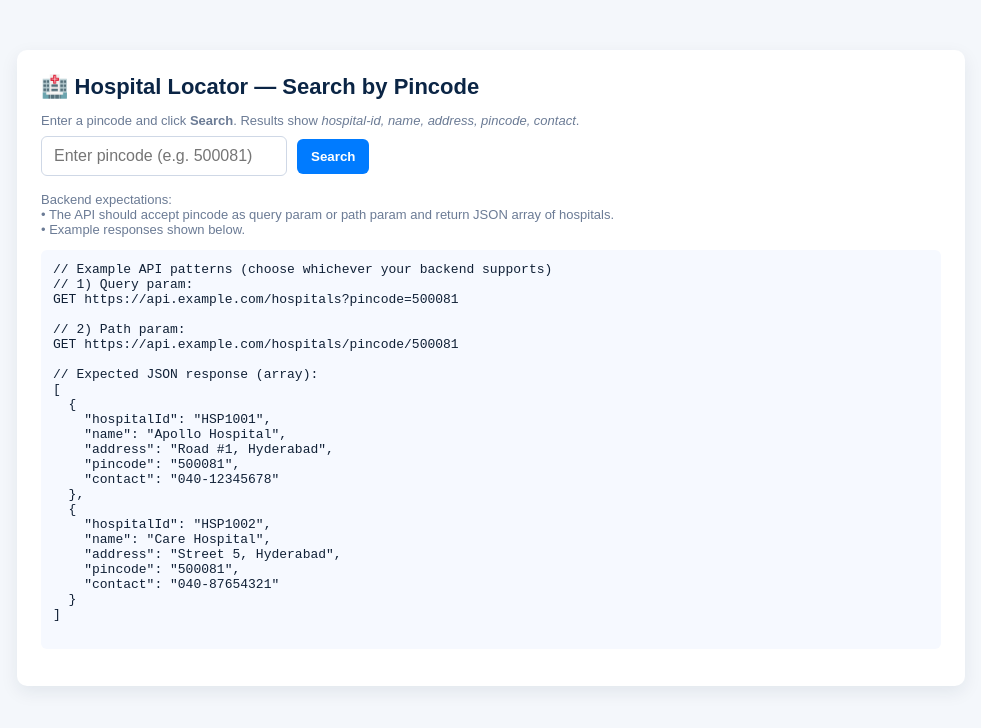
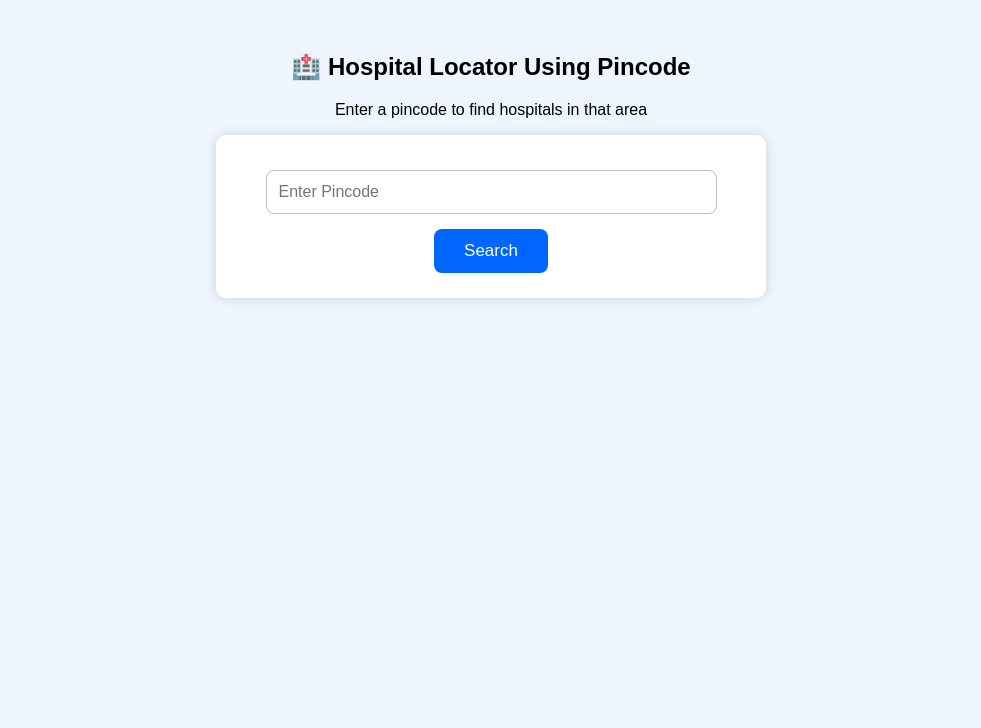
Before and after one commit to Narsing-s/hospital-locator-api, a plain HTML site: page index.html in a window 1280 px wide. Shown: the whole page, without its empty margins (149-1130 px from the left). Drawn offline with Linux system fonts and the light colour scheme.

Commit message:
Update index.html

```diff
--- a/index.html
+++ b/index.html
@@ -1,207 +1,115 @@
 <!DOCTYPE html>
-<html lang="en">
+<html>
 <head>
-  <meta charset="utf-8" />
-  <meta name="viewport" content="width=device-width,initial-scale=1" />
   <title>Hospital Locator by Pincode</title>
+
   <style>
-    body { font-family: Arial, Helvetica, sans-serif; background:#f4f7fb; margin:0; padding:20px; color:#0b2545; }
-    .wrap { max-width:900px; margin:30px auto; background:#fff; border-radius:10px; padding:24px; box-shadow:0 6px 18px rgba(8,34,68,0.08); }
-    h1 { margin:0 0 12px 0; font-size:22px; }
-    .controls { display:flex; gap:10px; align-items:center; margin-bottom:16px; }
-    input[type="text"]{ padding:10px 12px; font-size:16px; border-radius:6px; border:1px solid #cfd8e6; width:220px; }
-    button { padding:10px 14px; border-radius:6px; border:none; background:#007bff; color:#fff; cursor:pointer; font-weight:600; }
-    button:disabled { opacity:.6; cursor:default; }
-    .hint { color:#6b7b95; font-size:13px; margin-bottom:8px; }
-    table { width:100%; border-collapse:collapse; margin-top:12px; }
-    th, td { text-align:left; padding:10px 12px; border-bottom:1px solid #eef2f8; font-size:14px; }
-    th { background:#f7fbff; color:#06304a; font-weight:700; }
-    .empty { padding:18px; background:#fff8f0; border-radius:6px; color:#7a4b00; margin-top:12px; }
-    .error { color:#b00020; margin-top:12px; }
-    .loading { margin-left:8px; font-size:14px; color:#556b8a; }
-    @media(max-width:600px){ .controls{flex-direction:column; align-items:stretch} input{width:100%} }
+    body{
+      font-family: Arial, sans-serif;
+      background:#eef5ff;
+      padding:25px;
+      text-align:center;
+    }
+    .container{
+      width:500px;
+      margin:auto;
+      background:white;
+      padding:25px;
+      border-radius:10px;
+      box-shadow:0 0 12px rgba(0,0,0,0.15);
+    }
+    input{
+      width:85%;
+      padding:12px;
+      font-size:16px;
+      border-radius:8px;
+      border:1px solid #bbb;
+      margin-top:10px;
+    }
+    button{
+      margin-top:15px;
+      padding:12px 30px;
+      font-size:17px;
+      background:#0066ff;
+      color:white;
+      border:none;
+      border-radius:8px;
+      cursor:pointer;
+    }
+    button:hover{ background:#004ecc;}
+
+    .card{
+      background:#f4fbff;
+      padding:15px;
+      margin-top:10px;
+      border-radius:8px;
+      text-align:left;
+    }
+    .error-box{
+      margin-top:15px;
+      background:#ffdddd;
+      padding:15px;
+      border-radius:8px;
+      border-left:6px solid red;
+      font-weight:bold;
+    }
   </style>
 </head>
 <body>
-  <div class="wrap">
-    <h1>🏥 Hospital Locator — Search by Pincode</h1>
-    <p class="hint">Enter a pincode and click <strong>Search</strong>. Results show <em>hospital-id, name, address, pincode, contact</em>.</p>
 
-    <div class="controls">
-      <input id="pincode" type="text" inputmode="numeric" maxlength="6" placeholder="Enter pincode (e.g. 500081)">
-      <div>
-        <button id="searchBtn" onclick="searchHospitals()">Search</button>
-        <span id="status" class="loading" style="display:none">Loading…</span>
-      </div>
-    </div>
+<h2>🏥 Hospital Locator Using Pincode</h2>
+<p>Enter a pincode to find hospitals in that area</p>
 
-    <div id="message"></div>
-    <div id="results"></div>
+<div class="container">
+  <input type="text" id="pin" placeholder="Enter Pincode"/>
+  <button onclick="fetchHospitals()">Search</button>
 
-    <p class="hint" style="margin-top:14px">
-      Backend expectations:
-      <br>
-      • The API should accept pincode as query param or path param and return JSON array of hospitals.
-      <br>
-      • Example responses shown below.
-    </p>
-
-    <pre style="background:#f6f9ff;padding:12px;border-radius:6px;font-size:13px;color:#102036;">
-// Example API patterns (choose whichever your backend supports)
-// 1) Query param:
-GET https://api.example.com/hospitals?pincode=500081
-
-// 2) Path param:
-GET https://api.example.com/hospitals/pincode/500081
-
-// Expected JSON response (array):
-[
-  {
-    "hospitalId": "HSP1001",
-    "name": "Apollo Hospital",
-    "address": "Road #1, Hyderabad",
-    "pincode": "500081",
-    "contact": "040-12345678"
-  },
-  {
-    "hospitalId": "HSP1002",
-    "name": "Care Hospital",
-    "address": "Street 5, Hyderabad",
-    "pincode": "500081",
-    "contact": "040-87654321"
-  }
-]
-    </pre>
-  </div>
+  <div id="results"></div>
+</div>
 
 <script>
-  // ====== CONFIGURE THIS =======
-  // Option A: Query param style (uncomment and set)
-  // const API_URL = "https://your-api-domain.com/hospitals?pincode=";
 
-  // Option B: Path param style (uncomment and set)
-  // const API_URL = "https://your-api-domain.com/hospitals/pincode/";
+  // 📌 Replace with your MuleSoft/Node/Java API
+  const API_URL = "https://your-api-url/hospitals?pincode=";
 
-  // Example placeholder (update before using)
-  const API_URL = "https://<your-api-domain>/hospitals?pincode=";
-  // ==============================
+  async function fetchHospitals(){
+    let pin = document.getElementById("pin").value.trim();
+    if(pin === ""){ alert("Please enter pincode"); return; }
 
-  const searchBtn = document.getElementById('searchBtn');
-  const statusEl = document.getElementById('status');
-  const resultsEl = document.getElementById('results');
-  const messageEl = document.getElementById('message');
+    try{
+      const response = await fetch(API_URL + pin);
+      const result = await response.json();
 
-  function setLoading(loading){
-    statusEl.style.display = loading ? 'inline' : 'none';
-    searchBtn.disabled = loading;
-  }
+      let output="";
 
-  function showError(msg){
-    messageEl.innerHTML = '<div class="error">' + msg + '</div>';
-  }
-
-  function clearMessages(){
-    messageEl.innerHTML = '';
-    resultsEl.innerHTML = '';
-  }
-
-  async function searchHospitals(){
-    clearMessages();
-    const p = document.getElementById('pincode').value.trim();
-
-    if(!/^\d{6}$/.test(p)){
-      showError('Please enter a valid 6-digit pincode.');
-      return;
-    }
-
-    setLoading(true);
-
-    try {
-      // Build final URL: if API_URL already ends with '=' or '/', it will concatenate properly
-      const url = API_URL + encodeURIComponent(p);
-      const res = await fetch(url, {
-        method: 'GET',
-        headers: {
-          'Accept': 'application/json'
-          // Add Authorization header here if your API requires a token:
-          // 'Authorization': 'Bearer <token>'
-        }
-      });
-
-      if(!res.ok){
-        // show server error or 404
-        const txt = await res.text().catch(()=>res.statusText);
-        showError('Server returned ' + res.status + ' — ' + txt);
-        setLoading(false);
-        return;
+      // ⚠ If no data exists --> show failure format message
+      if(result.status === "failure"){
+        output = `<div class="error-box">
+                    ${result.message}
+                  </div>`;
+      }
+      else{
+        // ✔ Show hospital list
+        result.data.forEach(h => {
+          output += `
+          <div class="card">
+            <b>Hospital ID:</b> ${h.hospitalId}<br>
+            <b>Name:</b> ${h.name}<br>
+            <b>Address:</b> ${h.address}<br>
+            <b>Pincode:</b> ${h.pincode}<br>
+            <b>Contact:</b> ${h.contact}<br>
+          </div>`;
+        });
       }
 
-      const json = await res.json();
-
-      if(!Array.isArray(json) || json.length === 0){
-        resultsEl.innerHTML = '<div class="empty">No hospitals found for pincode ' + p + '.</div>';
-        setLoading(false);
-        return;
-      }
-
-      // Build table
-      const table = document.createElement('table');
-      table.innerHTML = `
-        <thead>
-          <tr>
-            <th>Hospital ID</th>
-            <th>Name</th>
-            <th>Address</th>
-            <th>Pincode</th>
-            <th>Contact</th>
-          </tr>
-        </thead>
-        <tbody></tbody>
-      `;
-      const tbody = table.querySelector('tbody');
-
-      json.forEach(h => {
-        const id = h.hospitalId || h.hospital_id || h.id || '';
-        const name = h.name || '';
-        const address = h.address || '';
-        const pin = h.pincode || h.pin || '';
-        const contact = h.contact || h.phone || h.mobile || '';
-
-        const tr = document.createElement('tr');
-        tr.innerHTML = `
-          <td>${escapeHtml(id)}</td>
-          <td>${escapeHtml(name)}</td>
-          <td>${escapeHtml(address)}</td>
-          <td>${escapeHtml(pin)}</td>
-          <td>${escapeHtml(contact)}</td>
-        `;
-        tbody.appendChild(tr);
-      });
-
-      resultsEl.appendChild(table);
-    } catch (err) {
-      console.error(err);
-      showError('Error fetching hospital data. See console for details.');
-    } finally {
-      setLoading(false);
+      document.getElementById("results").innerHTML = output;
+    }
+    catch(err){
+      document.getElementById("results").innerHTML =
+      `<div class="error-box">API Error: Unable to fetch data</div>`;
     }
   }
+</script>
 
-  // small helper to avoid HTML injection when inserting data
-  function escapeHtml(str){
-    if(str === null || str === undefined) return '';
-    return String(str)
-      .replaceAll('&', '&amp;')
-      .replaceAll('<', '&lt;')
-      .replaceAll('>', '&gt;')
-      .replaceAll('"', '&quot;')
-      .replaceAll("'", '&#039;');
-  }
-
-  // OPTIONAL: submit on Enter
-  document.getElementById('pincode').addEventListener('keydown', function(e){
-    if(e.key === 'Enter') searchHospitals();
-  });
-</script>
 </body>
 </html>
```
